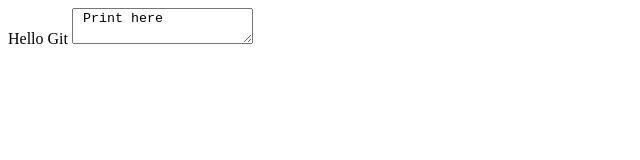
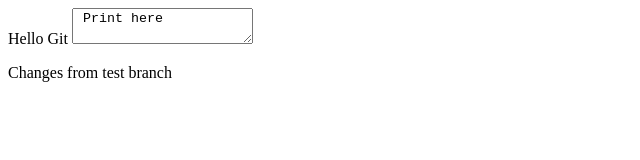
Before and after one commit to sumit-bala/Git_Demo, a plain HTML site: page index.html in a window 1280 px wide. Shown: the whole page, without its empty margins (0-640 px from the left). Drawn offline with Linux system fonts and the light colour scheme.

Commit message:
Changes from test branch

```diff
--- a/index.html
+++ b/index.html
@@ -1 +1,3 @@
 <div>Hello Git <Textarea> Print here </Textarea></div>
+
+<p>Changes from test branch</p>
```
